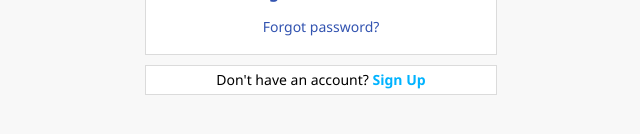
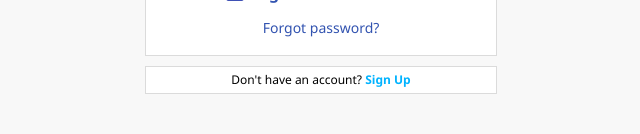
Before and after one commit to attech-org/zedb, a React (Create React App) app: page /login in a window 1280 px wide. Shown: the part 496-630 px from the top of the page, without its empty margins (319-959 px from the left). Built offline with nearby package versions, Linux system fonts and the light colour scheme.

Commit message:
Changed font-size of NoAccountSection

```diff
--- a/src/pages/LoginPage.tsx
+++ b/src/pages/LoginPage.tsx
@@ -82,11 +82,11 @@ const NoAccountSection = styled.div`
 `;
 
 const NoAccountParagraph = styled.p`
-  font-size: 14px;
+  font-size: 12px;
 `;
 const LinkToRegisterPage = styled(Link)`
   color: #00b3ff;
-  font-size: 14px;
+  font-size: 12px;
   font-weight: 700;
   cursor: pointer;
   text-decoration: none;
```
